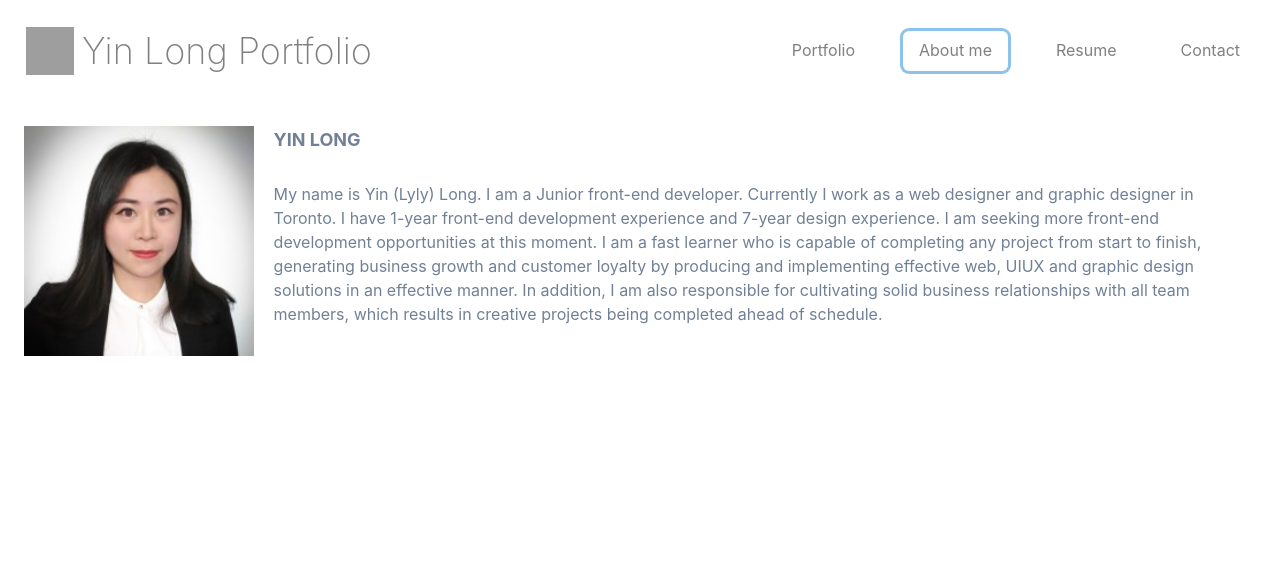
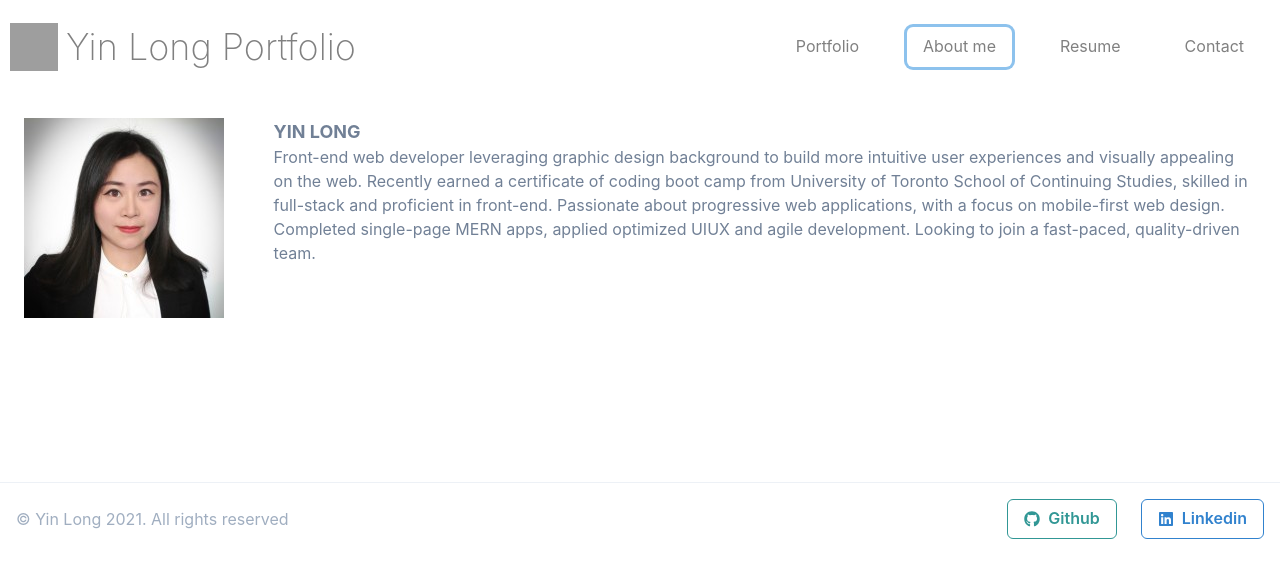
Before and after one commit to lylylong/yl-portfolio, a React (Create React App) app: page / in a window 1280 px wide. Both pictures are taken after a click on the button "About me". Shown: the top 578 px of the page. Built offline with nearby package versions, Linux system fonts and the light colour scheme; grey boxes are pictures that could not be loaded.

Commit message:
fix every component, add footer

```diff
--- a/package.json
+++ b/package.json
@@ -14,6 +14,7 @@
     "framer-motion": "^3.10.0",
     "react": "^17.0.1",
     "react-dom": "^17.0.1",
+    "react-icons": "^4.2.0",
     "react-scripts": "4.0.3",
     "web-vitals": "^1.1.0"
   },
--- a/src/App.js
+++ b/src/App.js
@@ -7,6 +7,7 @@ import { ChakraProvider } from "@chakra-ui/react";
 
 import Nav from "./components/Nav";
 import Page from "./components/Page";
+import Footer from "./components/Footer";
 
 function App() {
   // initial page title name
@@ -30,6 +31,7 @@ function App() {
       ></Nav>
 
       <Page currentPage={currentPage}></Page>
+      <Footer />
     </ChakraProvider>
   );
 }
--- a/src/components/About/index.js
+++ b/src/components/About/index.js
@@ -1,42 +1,51 @@
 import React from "react";
-import { Grid, GridItem, Image, Box } from "@chakra-ui/react";
+import {
+  Grid,
+  GridItem,
+  Box,
+  Image,
+  Text,
+  useMediaQuery,
+} from "@chakra-ui/react";
 
 function About() {
+  const [isLargerThan451] = useMediaQuery("(min-width: 451px)");
+
   return (
+    <Box>
       <Grid
         h="200px"
-      templateRows="repeat(2, 1fr)"
+        minChildWidth="300px"
         templateColumns="repeat(5, 1fr)"
+        columns={[1, null, 2]}
         gap={4}
       >
-      <GridItem rowSpan={2} w="230px" colSpan={1}>
+        <GridItem colSpan={1}>
           <Image
-          w="100%"
             objectFit="cover"
+            minW="80px"
             src={require(`../../assets/photo/photo.jpg`).default}
             alt="Yin Long Logo"
           />
         </GridItem>
-      <GridItem colSpan={2} color="gray.500" fontSize="lg" fontWeight="bold">
+        <GridItem colSpan={4}>
+          <Box color="gray.500" fontSize="lg" fontWeight="bold">
             YIN LONG
-      </GridItem>
-      <GridItem colSpan={2} />
-      <GridItem colSpan={4}>
-        <Box color="gray.500">
-          My name is Yin (Lyly) Long. I am a Junior front-end developer.
-          Currently I work as a web designer and graphic designer in Toronto. I
-          have 1-year front-end development experience and 7-year design
-          experience. I am seeking more front-end development opportunities at
-          this moment. I am a fast learner who is capable of completing any
-          project from start to finish, generating business growth and customer
-          loyalty by producing and implementing effective web, UIUX and graphic
-          design solutions in an effective manner. In addition, I am also
-          responsible for cultivating solid business relationships with all team
-          members, which results in creative projects being completed ahead of
-          schedule.
           </Box>
+          <Text color="gray.500" fontSize="md" fontWeight="normal">
+            Front-end web developer leveraging graphic design background to
+            build more intuitive user experiences and visually appealing on the
+            web. Recently earned a certificate of coding boot camp from
+            University of Toronto School of Continuing Studies, skilled in
+            full-stack and proficient in front-end. Passionate about progressive
+            web applications, with a focus on mobile-first web design. Completed
+            single-page MERN apps, applied optimized UIUX and agile development.
+            Looking to join a fast-paced, quality-driven team.
+          </Text>
         </GridItem>
       </Grid>
+      <Box h={isLargerThan451 ? "100px" : "280px"}></Box>
+    </Box>
   );
 }
 
--- a/src/components/Contact/index.js
+++ b/src/components/Contact/index.js
@@ -14,7 +14,21 @@ import {
   Center,
   Button,
   useToast,
+  SimpleGrid,
+  Box,
+  List,
+  ListItem,
+  Icon,
+  Text,
+  Link,
 } from "@chakra-ui/react";
+import {
+  DownloadIcon,
+  EmailIcon,
+  PhoneIcon,
+  AtSignIcon,
+} from "@chakra-ui/icons";
+import { FaGithub, FaLinkedin, FaMapMarkerAlt } from "react-icons/fa";
 
 function Contact() {
   // set form state
@@ -85,6 +99,50 @@ function Contact() {
   const toast = useToast();
 
   return (
+    <SimpleGrid minChildWidth="300px" spacing="40px" p={2}>
+      <Box>
+        <Box w="100%">
+          <Text color="gray.700" fontSize="md" fontWeight="semibold" mb="3">
+            My Contact Info:
+          </Text>
+          <List spacing={4}>
+            <ListItem>
+              <EmailIcon color="teal.500" w={5} h={5} /> &nbsp;
+              lylylong@gmail.com
+            </ListItem>
+            <ListItem>
+              <PhoneIcon color="teal.500" w={5} h={5} /> &nbsp; (647) 922-5517
+            </ListItem>
+            <ListItem>
+              <Icon as={FaGithub} w={6} h={6} color="teal.500" /> &nbsp;{" "}
+              <Link href="https://github.com/lylylong">
+                github.com/lylylong
+              </Link>
+            </ListItem>
+            <ListItem>
+              <Icon as={FaLinkedin} w={6} h={6} color="teal.500" /> &nbsp;
+              <Link href="https://www.linkedin.com/in/yin-long/">
+                linkedin.com/in/yin-long
+              </Link>
+            </ListItem>
+            <ListItem>
+              <Icon as={FaMapMarkerAlt} w={6} h={6} color="teal.500" />{" "}
+              &nbsp;Richmond Hill, ON, L4E0J6
+            </ListItem>
+            <ListItem>
+              <DownloadIcon color="teal.500" w={6} h={6} /> &nbsp;{" "}
+              <Link
+                className="download"
+                href="https://github.com/lylylong/yl-portfolio/files/6088453/Yin.Long.Resume.pdf"
+                download="Yin Long Resume.pdf"
+              >
+                Down My resume
+              </Link>
+            </ListItem>
+          </List>
+        </Box>
+      </Box>
+      <Box>
         <section>
           <form id="contact-form" onSubmit={handleSubmit}>
             <div className="form-group">
@@ -159,6 +217,8 @@ function Contact() {
             </Center>
           </form>
         </section>
+      </Box>
+    </SimpleGrid>
   );
 }
 
--- /dev/null
+++ b/src/components/Footer/index.js
@@ -0,0 +1,82 @@
+import React from "react";
+import {
+  Box,
+  Button,
+  Container,
+  Stack,
+  Text,
+  useColorModeValue,
+  Divider,
+  Link,
+} from "@chakra-ui/react";
+import { FaGithub, FaLinkedin } from "react-icons/fa";
+// import { ReactNode } from "react";
+
+// const SocialButton = () => {
+//   return (
+//     <chakra.button
+//       bg="teal.600"
+//       rounded={"full"}
+//       w={8}
+//       h={8}
+//       cursor={"pointer"}
+//       as={"a"}
+//       display={"inline-flex"}
+//       alignItems={"center"}
+//       justifyContent={"center"}
+//       _hover={{
+//         bg: useColorModeValue("blackAlpha.200", "whiteAlpha.200"),
+//       }}
+//       transition={"background 0.3s ease"}
+//     ></chakra.button>
+//   );
+// };
+
+export default function Footer() {
+  return (
+    <Box className="flex-row" mt={10} color={useColorModeValue("gray.400")}>
+      <Divider />
+      <Container
+        as={Stack}
+        maxW={"7xl"}
+        py={4}
+        direction={{ base: "column", md: "row" }}
+        spacing={4}
+        justify={{ base: "center", md: "space-between" }}
+        align={{ base: "center", md: "center" }}
+      >
+        <Text>© Yin Long 2021. All rights reserved</Text>
+        <Stack direction={"row"} spacing={6}>
+          <Link
+            color="teal.500"
+            href="https://github.com/lylylong"
+            target="_blank"
+            style={{ textDecoration: "none" }}
+          >
+            <Button
+              colorScheme="white"
+              variant="outline"
+              leftIcon={<FaGithub />}
+            >
+              Github
+            </Button>
+          </Link>
+          <Link
+            color="blue.500"
+            href="https://www.linkedin.com/in/yin-long/"
+            target="_blank"
+            style={{ textDecoration: "none" }}
+          >
+            <Button
+              colorScheme="white"
+              variant="outline"
+              leftIcon={<FaLinkedin />}
+            >
+              Linkedin
+            </Button>
+          </Link>
+        </Stack>
+      </Container>
+    </Box>
+  );
+}
--- a/src/components/Nav/index.js
+++ b/src/components/Nav/index.js
@@ -10,17 +10,9 @@ import {
   Stack,
   Flex,
   useColorModeValue,
-  //   useDisclosure,
   Button,
   Image,
-  // Lorem,
-  // Modal,
-  // ModalOverlay,
-  // ModalContent,
-  // ModalHeader,
-  // ModalFooter,
-  // ModalBody,
-  // ModalCloseButton,
+  useMediaQuery,
 } from "@chakra-ui/react";
 
 import { CloseIcon, HamburgerIcon } from "@chakra-ui/icons";
@@ -40,6 +32,8 @@ function Nav(props) {
     document.title = "Yin - " + titleCase(currentPage.name);
   }, [currentPage]);
 
+  const [isLargerThan451] = useMediaQuery("(min-width: 451px)");
+
   return (
     <>
       <Box>
@@ -49,19 +43,28 @@ function Nav(props) {
           justify="space-between"
           wrap="wrap"
           w="100%"
-          p={6}
+          p={5}
+          pl={2}
           bg={useColorModeValue("white", "gray.800")}
           color={useColorModeValue("gray.600", "white")}
         >
-          <Center w="350px" color={["primary.500", "primary.500"]}>
+          <Center
+            w="350px"
+            w={isLargerThan451 ? "350px" : "300px"}
+            color={["primary.500", "primary.500"]}
+          >
             <Stack direction="row" justify="space-between" align="center">
               <Image
-                boxSize="48px"
+                boxSize={isLargerThan451 ? "48px" : "40px"}
                 objectFit="cover"
                 src="https://user-images.githubusercontent.com/70302749/109902647-bc264600-7c68-11eb-98be-38a860b35fa6.png"
                 alt="Yin Long Logo"
               />
-              <Text fontSize="4xl" color="gray" fontWeight="thin">
+              <Text
+                color="gray"
+                fontWeight="thin"
+                fontSize={isLargerThan451 ? "4xl" : "3xl"}
+              >
                 Yin Long Portfolio
               </Text>
             </Stack>
--- a/src/components/Portfolio/index.js
+++ b/src/components/Portfolio/index.js
@@ -49,11 +49,11 @@ function Portfolio() {
       {projects.map((project, i) => (
         <Center>
           <Box
-            maxW="sm"
+            maxW="lg"
             borderWidth="1px"
             borderRadius="lg"
             overflow="hidden"
-            mt="8"
+            mt="2"
           >
             <Image
               src={require(`../../assets/projects/${project.name}.jpg`).default}
--- a/src/components/Resume/index.js
+++ b/src/components/Resume/index.js
@@ -12,7 +12,7 @@ import {
 
 function Resume() {
   return (
-    <SimpleGrid minChildWidth="120px" spacing="40px">
+    <SimpleGrid minChildWidth="150px" spacing="15px">
       <Center w="100%">
         <Button colorScheme="teal" variant="solid">
           {" "}
--- a/src/index.css
+++ b/src/index.css
@@ -19,3 +19,7 @@ code {
 li {
   list-style: none;
 }
+.flex-row {
+  display: flex;
+  flex-wrap: wrap;
+}
```
Lines whose indentation alone changed are shown as unchanged.
